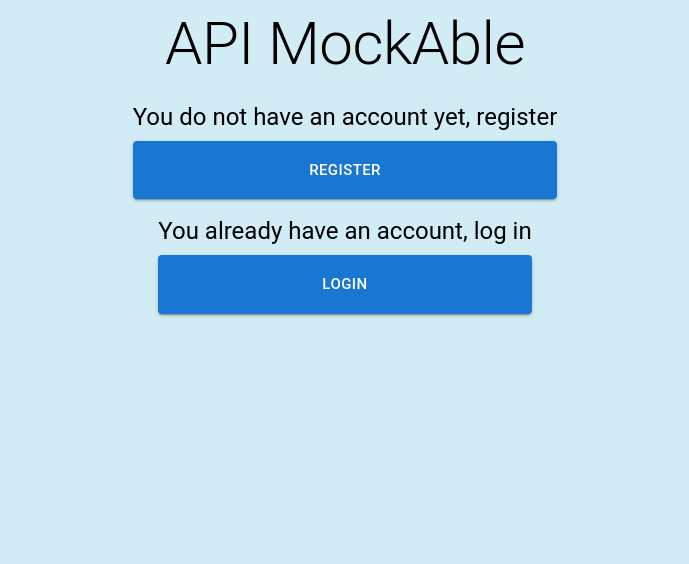
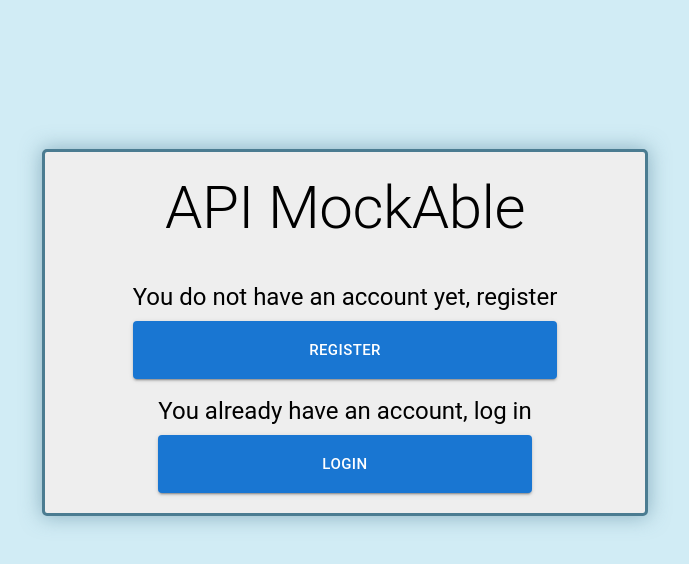
Before and after one commit to jfigueroa24/proyecto-grado, a React (Vite) app in the folder frontend/mockAPI_front/: page / in a window 1280 px wide. Shown: the top 564 px of the page, without its empty margins (295-984 px from the left). Built offline with nearby package versions, Linux system fonts and the light colour scheme; no server answers.

Commit message:
Eleventh Commit - Application Finished with CSS, ready for futures improvements

```diff
--- a/frontend/mockAPI_front/components/ApiCreator/ApiCreator.jsx
+++ b/frontend/mockAPI_front/components/ApiCreator/ApiCreator.jsx
@@ -166,6 +166,13 @@
           >
             Create API
           </Button>
+          <Button
+            className={styles.buttonCancel}
+            variant="contained"
+            sx={{backgroundColor: "#a22"}}
+            onClick={() => navigate("/home/get-apis")}>
+            Cancel
+          </Button>
         </div>
       </form>
     </Container>
--- a/frontend/mockAPI_front/components/ApiCreator/api-creator.module.scss
+++ b/frontend/mockAPI_front/components/ApiCreator/api-creator.module.scss
@@ -61,11 +61,17 @@
 .buttonSubmitContainer {
   grid-column: 1 / span 2;
   display: flex;
-  justify-content: center;
+  justify-content: space-evenly;
   margin-top: 20px;
 }
 
 .buttonSubmit {
-  width: 50%;
+  width: 25%;
   text-align: center;
 }
+
+.buttonCancel{
+  background-color: #a22;
+  width: 25%;
+  text-align: center;
+}
--- a/frontend/mockAPI_front/components/ApiEditor/ApiEditor.jsx
+++ b/frontend/mockAPI_front/components/ApiEditor/ApiEditor.jsx
@@ -142,6 +142,13 @@
           >
             Update API
           </Button>
+          <Button
+            className={styles.buttonCancel}
+            variant="contained"
+            sx={{backgroundColor: "#a22"}}
+            onClick={() => navigate("/home/get-apis")}>
+            Cancel
+          </Button>
         </div>
       </form>
     </Container>
--- a/frontend/mockAPI_front/components/ApiEditor/api-editor.module.scss
+++ b/frontend/mockAPI_front/components/ApiEditor/api-editor.module.scss
@@ -46,6 +46,18 @@
 .buttonSubmitContainer {
   grid-column: 1 / span 2;
   display: flex;
-  justify-content: center;
+  justify-content: space-evenly;
   margin-top: 20px;
 }
+
+.buttonSubmit {
+  width: 25%;
+  text-align: center;
+  text-wrap: nowrap;
+}
+
+.buttonCancel{
+
+  width: 25%;
+  text-align: center;
+}
--- a/frontend/mockAPI_front/components/ApiResponses/ApiResponses.jsx
+++ b/frontend/mockAPI_front/components/ApiResponses/ApiResponses.jsx
@@ -24,6 +24,8 @@
   const { id } = useParams();
   const { token, user } = useContext(authContext);
 
+
+
   const [responses, setResponses] = useState([]);
   const [allowed_methods, setAllowedMethods] = useState([]);
   const [isModalOpen, setIsModalOpen] = useState(false);
@@ -35,7 +37,6 @@
         return;
       }
       try {
-        //REVISAR SI SE PUEDEN TRAER API y RESPONSES en un SOLO JSON
         const res = await fetch(`${config.apiUrl}/api/get-api/${id}`, {
           headers: { Authorization: `Bearer ${token}` },
         });
@@ -341,15 +342,25 @@
               marginTop: '16px',
             }}
           />
+
+          <div className={styles.buttonSubmitContainer}>
             <Button
               variant="contained"
               color="primary"
               onClick={handleCreateResponse}
-            sx={{ mt: 2, alignSelf: 'center' }}
+              sx={{ alignSelf: 'center' }}
               className={styles.submitButton}
             >
               Create responses
             </Button>
+            <Button
+              className={styles.buttonCancel}
+              variant="contained"
+              sx={{backgroundColor: "#a22"}}
+              onClick={handleCloseModal}>
+              Cancel
+            </Button>
+          </div>
         </Box>
       </Modal>
     </Container>
--- a/frontend/mockAPI_front/components/ApiResponses/api-response.module.scss
+++ b/frontend/mockAPI_front/components/ApiResponses/api-response.module.scss
@@ -40,3 +40,21 @@
   margin: 25px auto;
   overflow-y: auto;
 }
+
+.buttonSubmitContainer {
+  grid-column: 1 / span 2;
+  display: flex;
+  justify-content: space-evenly;
+  align-content: center;
+  margin-top: 20px;
+}
+
+.buttonSubmit {
+  width: 25%;
+  text-align: center;
+}
+
+.buttonCancel{
+  width: 15%;
+  text-align: center;
+}
--- a/frontend/mockAPI_front/components/Auth/Register/Register.jsx
+++ b/frontend/mockAPI_front/components/Auth/Register/Register.jsx
@@ -32,7 +32,7 @@
 
   return (
     <Container maxWidth="sm" className={styles.registerContainer}>
-      <Typography className={styles.titleRegister} variant="h4" align="center" gutterBottom>Register</Typography>
+      <Typography sx={{fontWeight: "bold", fontFamily:"sans-serif", fontSize:32, m:0}} variant="h2" align="center" className={styles.title} gutterBottom>Register</Typography>
         <form className={styles.formRegister} onSubmit={handleRegister}>
         <TextField
           className={styles.TextField}
--- a/frontend/mockAPI_front/components/Home/components/InitialHome/InitialHome.jsx
+++ b/frontend/mockAPI_front/components/Home/components/InitialHome/InitialHome.jsx
@@ -41,7 +41,7 @@
             gutterBottom
             sx={{ color: "text.secondary", fontSize: 14 }}
           >
-            Welcome, {user.name}
+            Home of {user.name}
           </Typography>
           <Typography sx={{ color: "text.secondary", mb: 1.5 }}>
             Count APIs: {count}
--- a/frontend/mockAPI_front/components/InitialPage/InitialPage.jsx
+++ b/frontend/mockAPI_front/components/InitialPage/InitialPage.jsx
@@ -1,5 +1,6 @@
 import {Button, Container, Grid2, Typography} from '@mui/material'
 import { useNavigate } from 'react-router-dom';
+import styles from './initial-page.module.scss'
 
 function Home(){
   const navigate = useNavigate();
@@ -13,8 +14,8 @@
   }
 
   return(
-    <Container maxWidth="sm">
-    <Typography variant="h2" align="center" gutterBottom>API MockAble</Typography>
+    <Container maxWidth="sm" className={styles.container}>
+    <Typography variant="h2" align="center" className={styles.title} gutterBottom>API MockAble</Typography>
     <Grid2 container spacing={2} alignItems="center" justifyContent="space-evenly" sx={{ mt: 2 }}>
         <Grid2 item xs={6}>
           <Typography variant="h5" align="center">
--- a/frontend/mockAPI_front/components/InitialPage/initial-page.module.scss
+++ b/frontend/mockAPI_front/components/InitialPage/initial-page.module.scss
@@ -0,0 +1,26 @@
+* {
+  box-sizing: border-box;
+}
+
+.container {
+  outline: 3px solid #4b7c91;
+  background-color: #eee;
+  border-radius: 2px;
+  padding: 20px 15px;
+  box-shadow: 0px 0px 20px 4px rgba(75, 124, 145, 0.5);
+  margin: auto;
+  display: flex;
+  flex-direction: column;
+  justify-content: center;
+  align-items: center;
+  margin-top: 12%;
+}
+
+.title {
+  display: flex;
+  justify-content: center;
+  font-family: sans-serif;
+  font-weight: bold;
+  font-size: 32px;
+  margin: 5px 0;
+}
```
Lines whose indentation alone changed are shown as unchanged.
